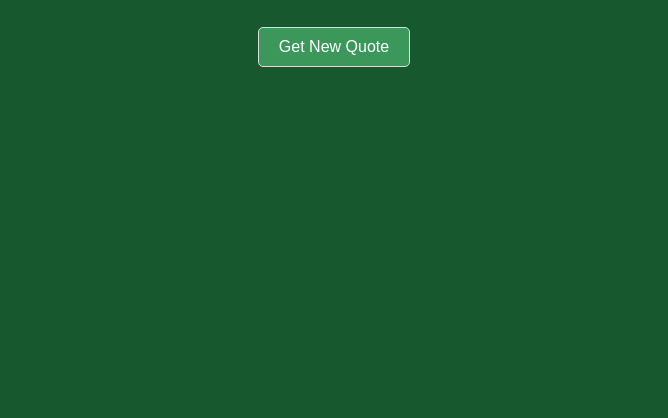
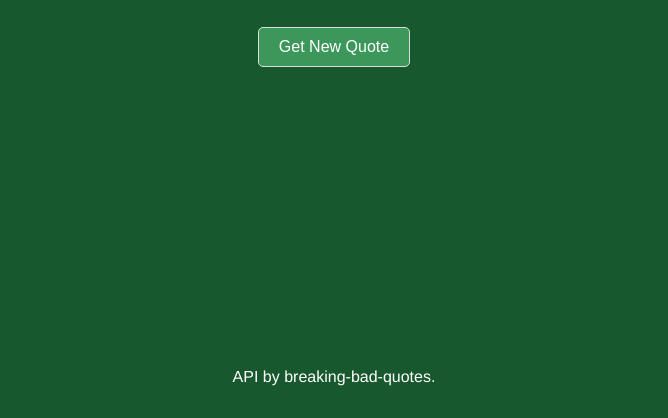
Before and after one commit to arvindmehairjan/quotes_breaking_bad, a plain HTML site: page index.html in a window 1280 px wide. Shown: the part 382-800 px from the top of the page, without its empty margins (306-974 px from the left). Drawn offline with Linux system fonts and the light colour scheme; no server answers.

Commit message:
added footer

```diff
--- a/index.html
+++ b/index.html
@@ -17,5 +17,8 @@
 
         <button id="newQuoteButton">Get New Quote</button>
     </div>
+        <footer>
+            <p>API by <a href="https://github.com/shevabam/breaking-bad-quotes?ref=apilist.fun" target="_blank">breaking-bad-quotes.</a></p>
+        </footer>
 </body>
 </html>
--- a/style.css
+++ b/style.css
@@ -58,4 +58,29 @@ h1 {
     border: 1px solid #ddd;
     border-radius: 5px;
     cursor: pointer;
+    transition: background-color 0.3s ease;
 }
+
+#newQuoteButton:hover {
+    background-color: white;
+    color: #3c975b;
+}
+
+footer {
+    margin-top: -50px;
+    text-align: center;
+}
+
+footer p {
+    margin: 0;
+}
+
+footer a {
+    color: #ffffff;
+    text-decoration: none;
+    transition: color 0.4s ease; /* Added transition for a smooth color change */
+}
+
+footer a:hover {
+    color: #5cdb87;
+}
```
